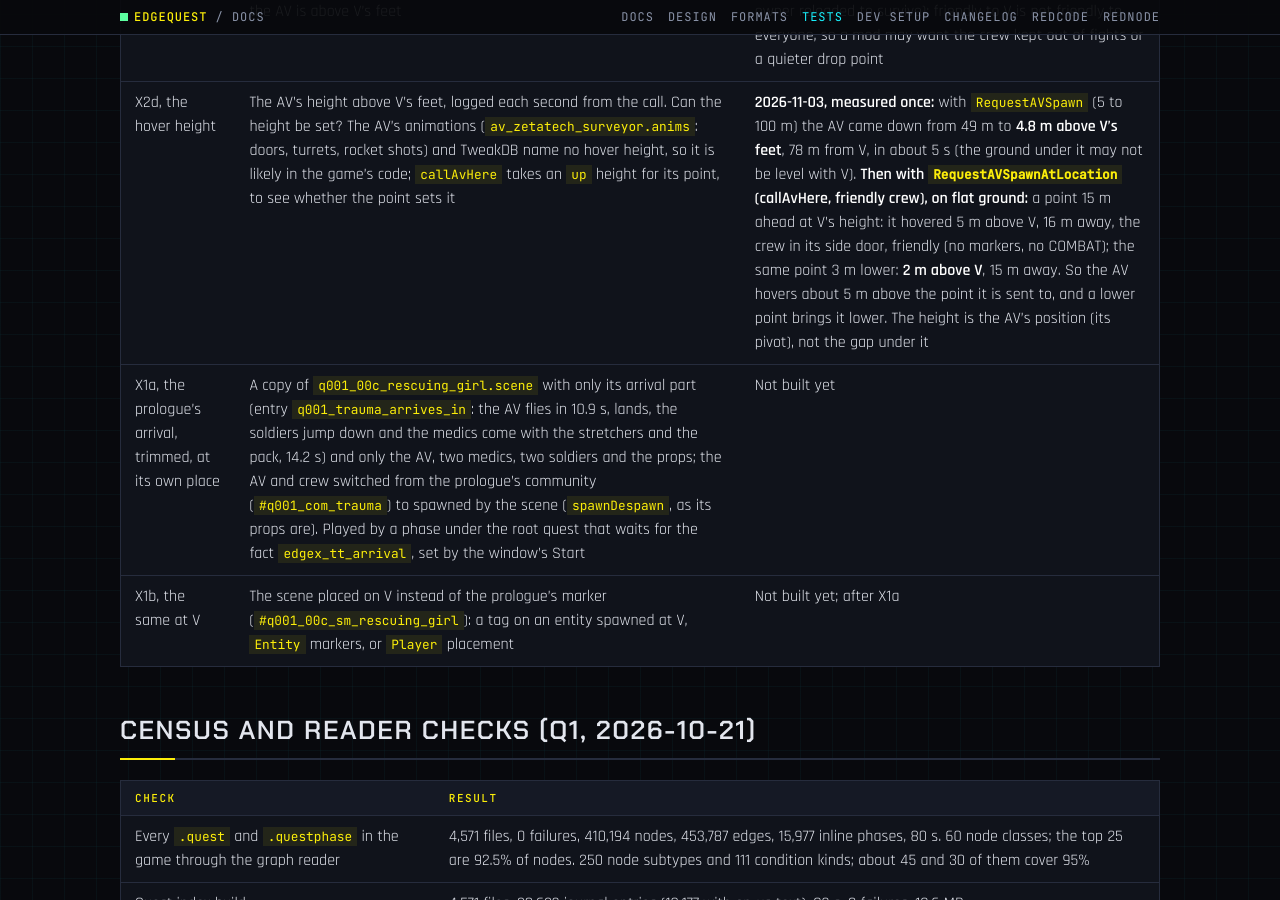
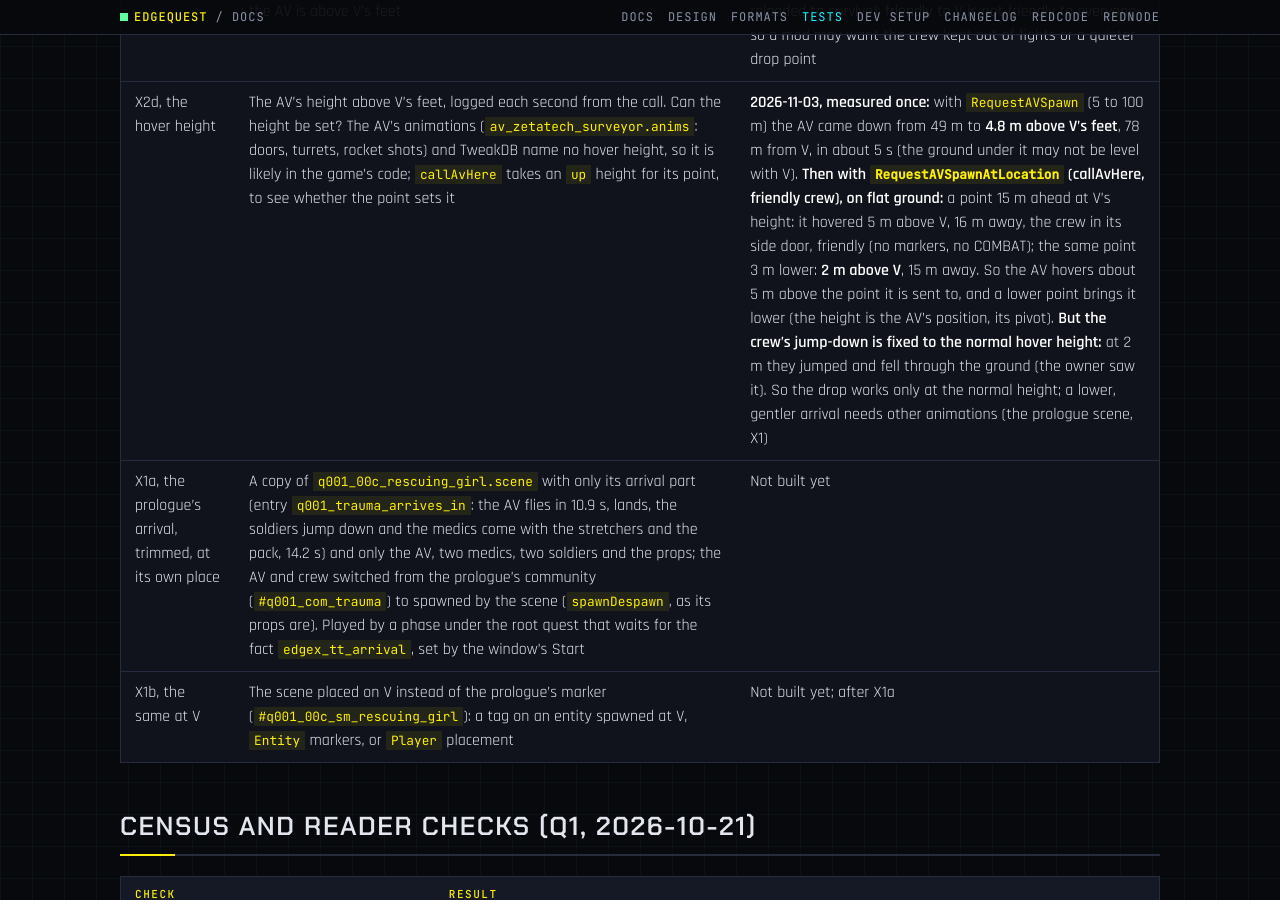
Before and after one commit to Edgemodders/EDGEquest, a Jekyll site: the page built from docs/testing.md, in a window 1280 px wide and 900 px high, scrolled down 5138 px. Built offline with Jekyll 4.4.1, drawn with Linux system fonts in a browser that asks for light colours; our own code applies the rules of GitHub Pages for plain Markdown files.

Commit message:
Tests: X2d, a lower AV drops the crew through the ground
Co-Authored-By: Claude Opus 5.5 <noreply@anthropic.com>

```diff
--- a/docs/testing.md
+++ b/docs/testing.md
@@ -37,7 +37,7 @@ Agreed with the owner 2026-11-03: two experiments built on the owner's mod idea,
 | X2b-1, a Trauma Team crew | The same call with a copy of the record whose `preventionPassengers` are four Trauma Team characters (`Character.mws_hey_07_trauma_medic_01`, `_02`, `_soldier_01`, `_02`), made at start through REDnode's TweakDB (TweakXL). Watch: do they drop out, how they act toward V, whether the drop-off animations play | **2026-11-03, the crew is swapped, still hostile.** The same arrival in about 20 s; the crew were the game's Trauma Team (soldier, squad leader, paramedic). They fought V as MaxTac do: the police system makes its passengers hostile whoever they are. A friendly crew needs its attitude changed after the drop, or another way in |
 | X2b-2, a Trauma Team AV | The copy also gets the Zetatech Atlus the game's Trauma AVs use (`base\vehicles\special\av_zetatech_atlus_basic_02.ent`) instead of MaxTac's Surveyor. Watch: does a different AV model fly in and drop its crew | **2026-11-03, failed.** The Atlus came with its Trauma Team look (`zetatech_atlus_trama_team`, so `appearanceName` `None` takes the entity's default) but as an ordinary AV (`vehicleAVBaseObject`): the crew spawned stacked on its roof, could not get down, and it flew off with them (the owner saw one fall). The hover and drop-off belong to MaxTac's Surveyor entity (`av_zetatech_surveyor_basic_01_ep1.ent`; the game also has `..._prevention.ent` and a `_prevention` anim graph). The Surveyor has no Trauma Team look (default, MaxTac, Arasaka, Kang Tao, crashed); the Manticore (PL's Trauma Team look) is an ordinary vehicle record too. So a Trauma Team AV through this route means a new Trauma Team look on the Surveyor |
 | X2c, a friendly crew | X2b-1's call, then once a second for 60 s the package finds the Trauma Team crew near V (`world.near` on their entity) and sets each one's attitude to V, both ways, to `AIA_Friendly` through the attitude agents (as REDnode's `world.spawn` does for its people). It also logs how high the AV is above V's feet | **2026-11-03, works.** All four (three soldiers, a paramedic) were `AIA_Hostile` to V while still in the AV, about 90 m out, and each went to `AIA_Friendly`; the owner saw them drop friendly to V. Local enemies nearby were set off (the owner reloaded to survive): friendly to V is not friendly to everyone, so a mod may want the crew kept out of fights or a quieter drop point |
-| X2d, the hover height | The AV's height above V's feet, logged each second from the call. Can the height be set? The AV's animations (`av_zetatech_surveyor.anims`: doors, turrets, rocket shots) and TweakDB name no hover height, so it is likely in the game's code; `callAvHere` takes an `up` height for its point, to see whether the point sets it | **2026-11-03, measured once:** with `RequestAVSpawn` (5 to 100 m) the AV came down from 49 m to **4.8 m above V's feet**, 78 m from V, in about 5 s (the ground under it may not be level with V). **Then with `RequestAVSpawnAtLocation` (callAvHere, friendly crew), on flat ground:** a point 15 m ahead at V's height: it hovered 5 m above V, 16 m away, the crew in its side door, friendly (no markers, no COMBAT); the same point 3 m lower: **2 m above V**, 15 m away. So the AV hovers about 5 m above the point it is sent to, and a lower point brings it lower. The height is the AV's position (its pivot), not the gap under it |
+| X2d, the hover height | The AV's height above V's feet, logged each second from the call. Can the height be set? The AV's animations (`av_zetatech_surveyor.anims`: doors, turrets, rocket shots) and TweakDB name no hover height, so it is likely in the game's code; `callAvHere` takes an `up` height for its point, to see whether the point sets it | **2026-11-03, measured once:** with `RequestAVSpawn` (5 to 100 m) the AV came down from 49 m to **4.8 m above V's feet**, 78 m from V, in about 5 s (the ground under it may not be level with V). **Then with `RequestAVSpawnAtLocation` (callAvHere, friendly crew), on flat ground:** a point 15 m ahead at V's height: it hovered 5 m above V, 16 m away, the crew in its side door, friendly (no markers, no COMBAT); the same point 3 m lower: **2 m above V**, 15 m away. So the AV hovers about 5 m above the point it is sent to, and a lower point brings it lower (the height is the AV's position, its pivot). **But the crew's jump-down is fixed to the normal hover height:** at 2 m they jumped and fell through the ground (the owner saw it). So the drop works only at the normal height; a lower, gentler arrival needs other animations (the prologue scene, X1) |
 | X1a, the prologue's arrival, trimmed, at its own place | A copy of `q001_00c_rescuing_girl.scene` with only its arrival part (entry `q001_trauma_arrives_in`: the AV flies in 10.9 s, lands, the soldiers jump down and the medics come with the stretchers and the pack, 14.2 s) and only the AV, two medics, two soldiers and the props; the AV and crew switched from the prologue's community (`#q001_com_trauma`) to spawned by the scene (`spawnDespawn`, as its props are). Played by a phase under the root quest that waits for the fact `edgex_tt_arrival`, set by the window's Start | Not built yet |
 | X1b, the same at V | The scene placed on V instead of the prologue's marker (`#q001_00c_sm_rescuing_girl`): a tag on an entity spawned at V, `Entity` markers, or `Player` placement | Not built yet; after X1a |
 
```
